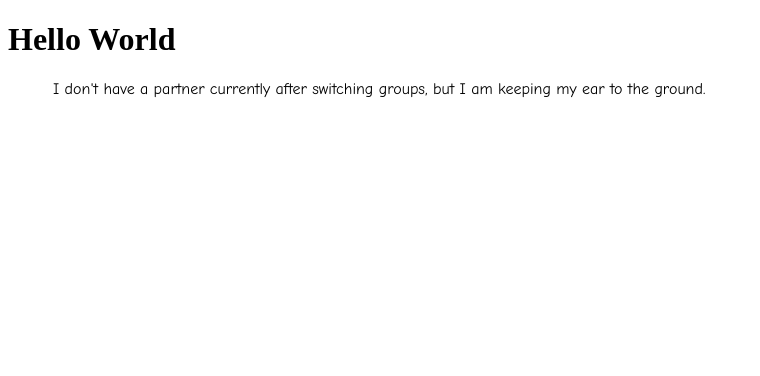
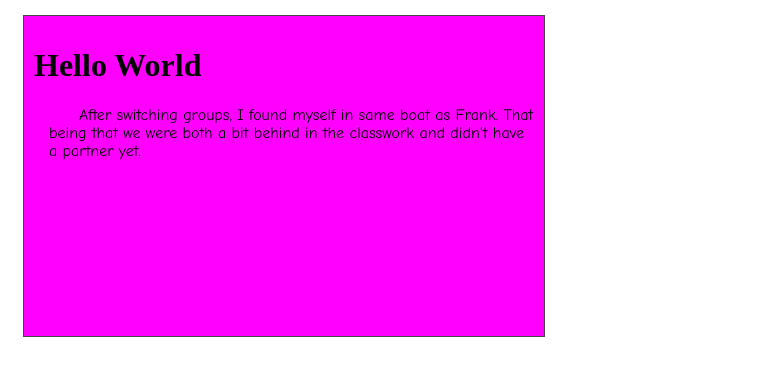
Before and after one commit to spagray/art101, a plain HTML site: page lab2/index.html in a window 1280 px wide. Shown: the whole page, without its empty margins (0-760 px from the left). Drawn offline with Linux system fonts and the light colour scheme.

Commit message:
edited content
fixed the problem with color and margins not appearing to work.

```diff
--- a/lab2/css/lab.css
+++ b/lab2/css/lab.css
@@ -6,11 +6,11 @@ text-indent: 30px;
 margin-left: 15px;
 }
 
-#content {
-  background-color: gray;
-  width: 1000px;
-  min-height: 300px;
-  padding: 15px;
-  margin: 15px;
-  font-size: 20px;
+#content{
+  background-color: fuchsia;
+  width: 500px;
+  border: solid 1px #444444;
+  padding: 10px;
+  margin: 15px;
+  min-height: 300px;
 }
--- a/lab2/index.html
+++ b/lab2/index.html
@@ -11,8 +11,9 @@
 		<h1> Hello World</h1>
 
 
-		<P>I don't have a partner currently after switching groups, but I am keeping
-			my ear to the ground.
+		<P>After switching groups, I found myself in same boat as Frank. That being
+			that we were both a bit behind in the classwork and didn't have a partner
+			yet.
 		</p>
 </div>
 </body>
```
